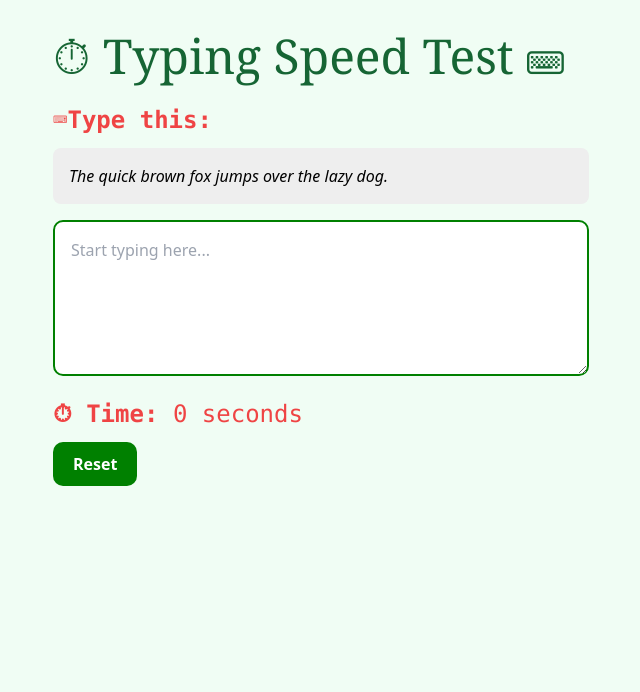
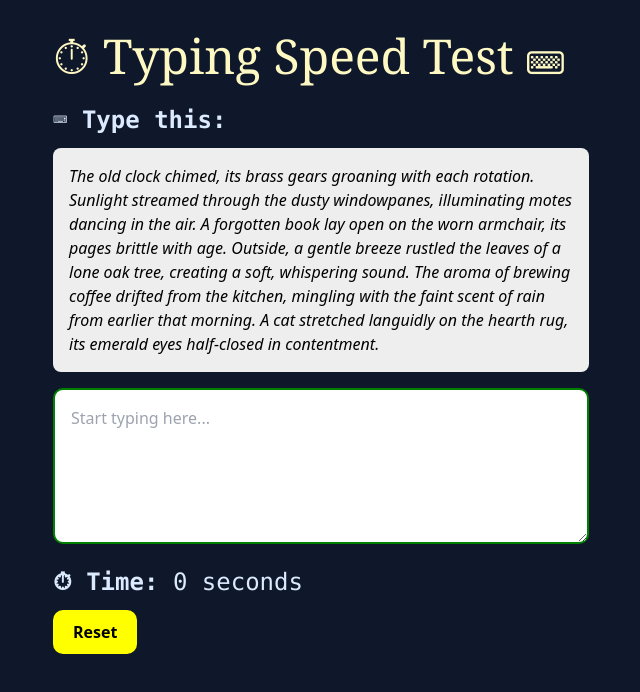
Before and after one commit to susmitabanda/Typing-Speed-Test, a React (Create React App) app: page / in a window 1280 px wide. Shown: the top 692 px of the page, without its empty margins (319-959 px from the left). Built offline with nearby package versions, Linux system fonts and the light colour scheme.

Commit message:
bg-color chnages

```diff
--- a/src/Speedtest.jsx
+++ b/src/Speedtest.jsx
@@ -8,7 +8,7 @@ const Speedtest = () => {
   const [wpm, setWpm] = useState(0);
 
   const intervalRef = useRef(null);
-  const sampleText = "The quick brown fox jumps over the lazy dog.";
+  const sampleText = "The old clock chimed, its brass gears groaning with each rotation. Sunlight streamed through the dusty windowpanes, illuminating motes dancing in the air. A forgotten book lay open on the worn armchair, its pages brittle with age. Outside, a gentle breeze rustled the leaves of a lone oak tree, creating a soft, whispering sound. The aroma of brewing coffee drifted from the kitchen, mingling with the faint scent of rain from earlier that morning. A cat stretched languidly on the hearth rug, its emerald eyes half-closed in contentment.";
 
   const handleChange = (e) => {
     const value = e.target.value;
@@ -25,6 +25,7 @@ const Speedtest = () => {
     }
 
     setInput(value);
+
 
     // If user finishes typing
     if (value === sampleText) {
@@ -49,8 +50,8 @@ const Speedtest = () => {
 
   return (
     <div style={{ maxWidth: "600px", margin: "auto", padding: "2rem" }}>
-      <h1 className="text-green-800 font-serif text-5xl mb-6">⏱ Typing Speed Test ⌨</h1>
-      <p class="text-2xl mb-3 text-red-500 font-mono"><strong>⌨Type this:</strong></p>
+      <h1 className="text-yellow-100 font-serif text-5xl mb-6">⏱ Typing Speed Test ⌨</h1>
+      <p class="text-2xl mb-3 text-blue-100 font-mono"><strong>⌨ Type this:</strong></p>
       <p style={{ background: "#eee", padding: "1rem", borderRadius: "8px", fontStyle:"italic"}}>
         {sampleText}
       </p>
@@ -65,11 +66,11 @@ const Speedtest = () => {
       />
 
       <div style={{ marginTop: "1rem" }}>
-        <p class="text-2xl mb-3 text-red-500 font-mono"><strong>⏱ Time:</strong> {timeElapsed} seconds</p>
+        <p class="text-2xl mb-3 text-blue-100 font-mono"><strong>⏱ Time:</strong> {timeElapsed} seconds</p>
         {isFinished && <p><strong>WPM:</strong> {wpm}</p>}
         <button onClick={handleReset}
-        style={{backgroundColor:'green',
-                color: 'white',
+        style={{backgroundColor:'yellow',
+                color: 'black',
                 padding:'10px 20px',
                 borderRadius:'10px',
                 fontWeight: 'bold'
--- a/src/index.css
+++ b/src/index.css
@@ -3,5 +3,5 @@
 @tailwind utilities;
 
 body{
-     @apply bg-green-50;
+     @apply bg-slate-900;
 }
```
Also changed, not shown: src/logo.svg (deleted).
